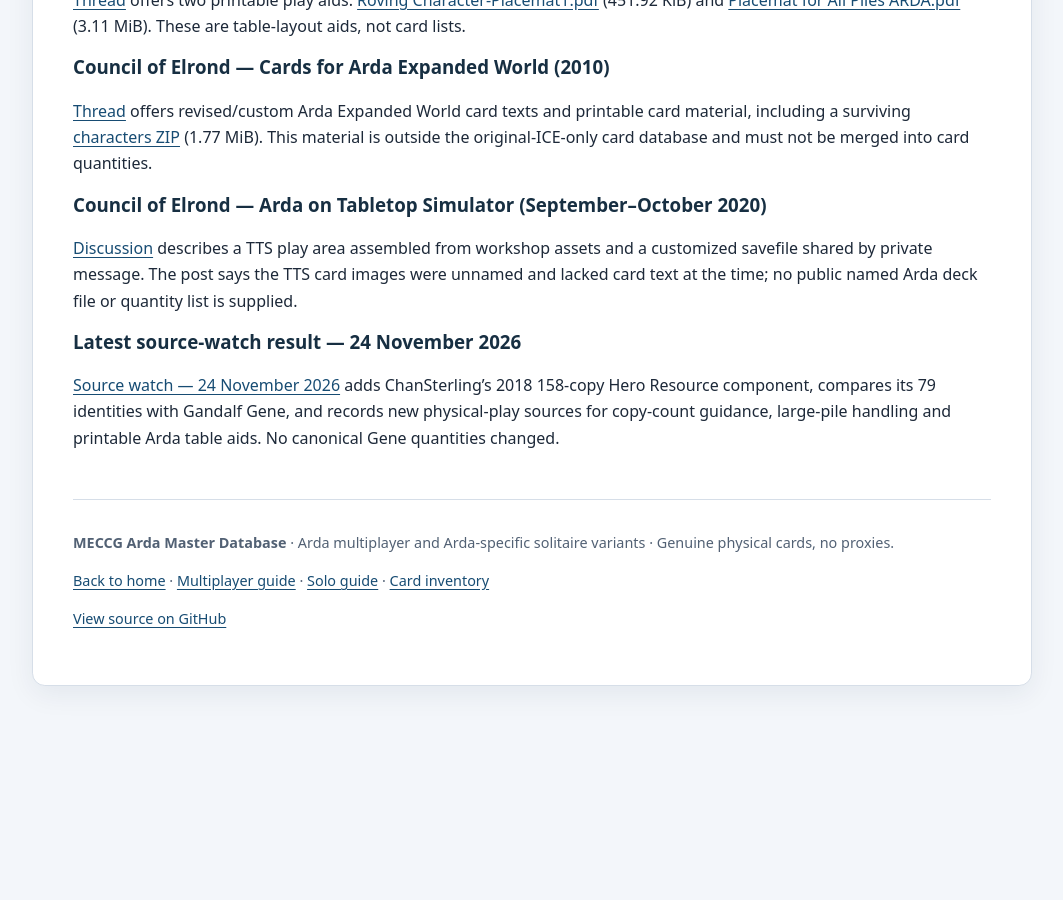
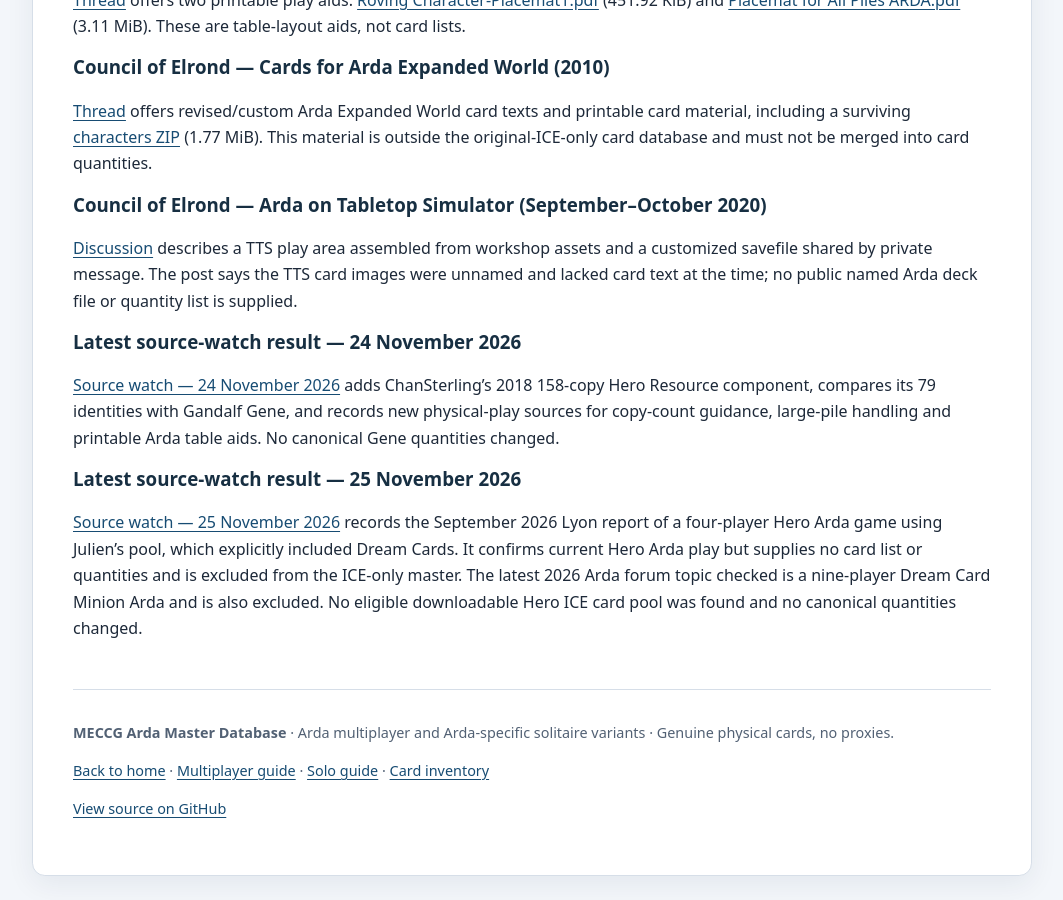
Before and after one commit to JamSpot/meccg-arda-master-database, a Jekyll site: the page built from docs/sources.md, in a window 1280 px wide and 900 px high, scrolled down 17091 px. Shown: the whole window, without its empty margins (108-1171 px from the left). Built offline with Jekyll 4.4.1, drawn with Linux system fonts in a browser that asks for light colours; our own code applies the rules of GitHub Pages for plain Markdown files; before the commit the page ends 17801 px from its top, so only the background shows below that.

Commit message:
Record 2026 Arda play report and source exclusions

```diff
--- a/docs/sources.md
+++ b/docs/sources.md
@@ -429,3 +429,8 @@ Added 19 November 2026 for follow-up review. This is a BoardGameGeek discussion
 ### Latest source-watch result — 24 November 2026
 
 [Source watch — 24 November 2026](research-watch-2026-11-24.html) adds ChanSterling's 2018 158-copy Hero Resource component, compares its 79 identities with Gandalf Gene, and records new physical-play sources for copy-count guidance, large-pile handling and printable Arda table aids. No canonical Gene quantities changed.
+
+
+### Latest source-watch result — 25 November 2026
+
+[Source watch — 25 November 2026](research-watch-2026-11-25.html) records the September 2026 Lyon report of a four-player Hero Arda game using Julien's pool, which explicitly included Dream Cards. It confirms current Hero Arda play but supplies no card list or quantities and is excluded from the ICE-only master. The latest 2026 Arda forum topic checked is a nine-player Dream Card Minion Arda and is also excluded. No eligible downloadable Hero ICE card pool was found and no canonical quantities changed.
```
